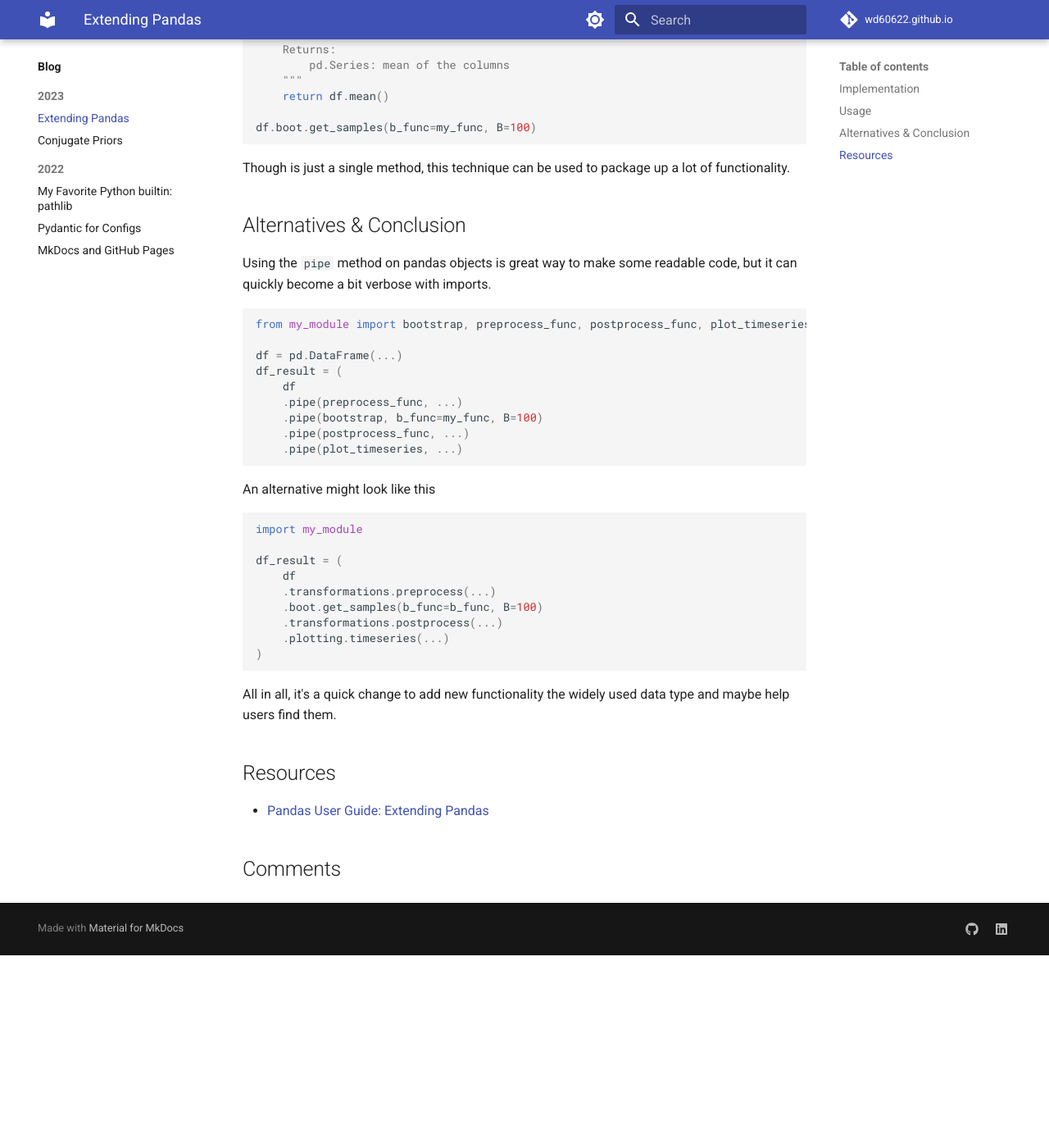
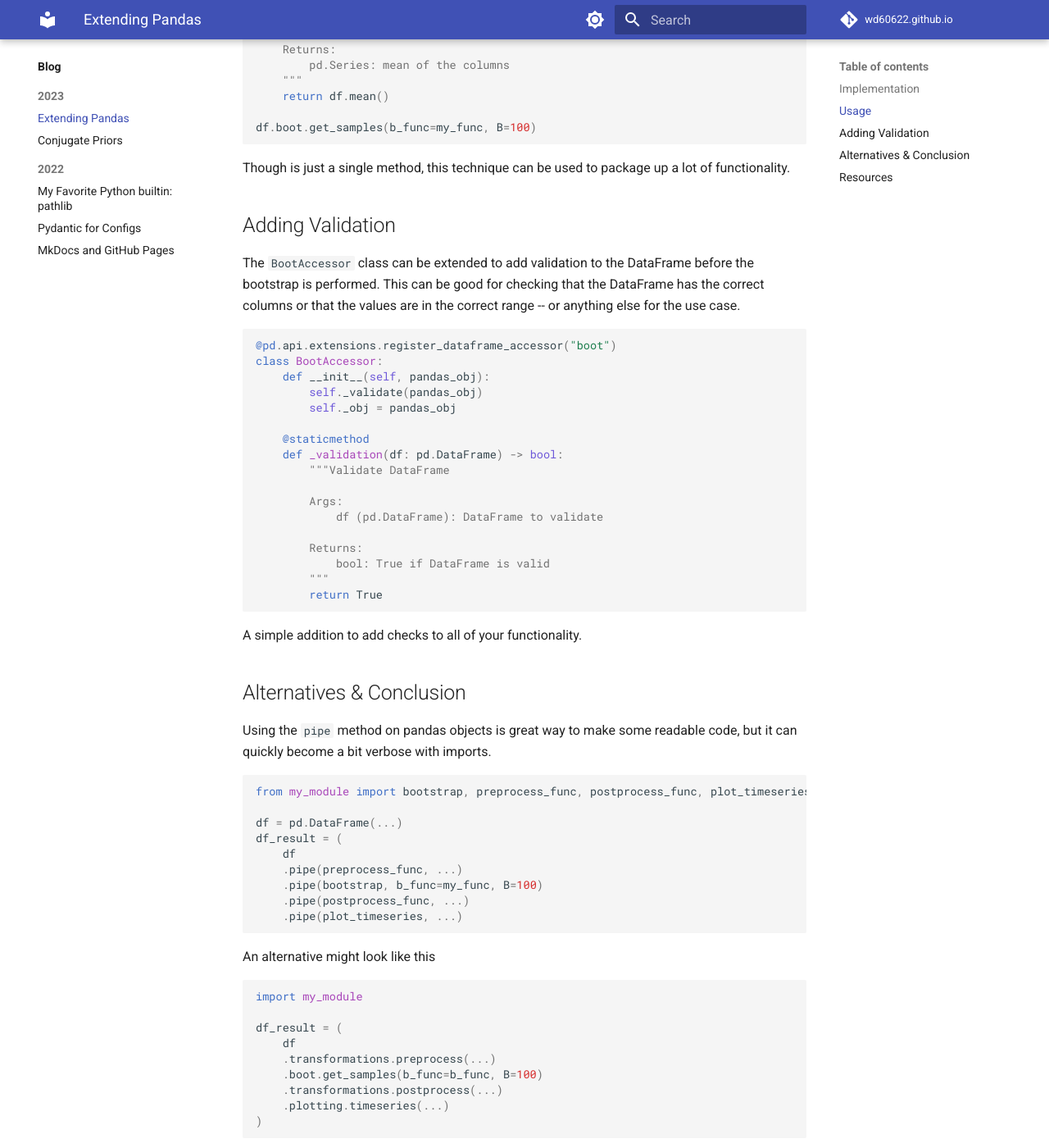
Before and after one commit to williambdean/williambdean.github.io, an MkDocs documentation site: the page built from docs/blog/posts/2023/extending-pandas.md, in a window 1280 px wide and 1400 px high, scrolled down 2031 px. Shown: the whole window at 82% size. Built offline with MkDocs 1.6.1 and Material for MkDocs 9.7.7, drawn with Linux system fonts in a browser that asks for light colours; comment, search, counter and statistics services are not loaded; before the commit the page ends 3196 px from its top, so only the background shows below that; some of the changed text lies outside the part shown.

Commit message:
sync with other site

````diff
--- a/docs/blog/posts/2023/extending-pandas.md
+++ b/docs/blog/posts/2023/extending-pandas.md
@@ -102,6 +102,32 @@ df.boot.get_samples(b_func=my_func, B=100)
 
 Though is just a single method, this technique can be used to package up a lot of functionality.
 
+## Adding Validation
+
+The `BootAccessor` class can be extended to add validation to the DataFrame before the bootstrap is performed. This can be good for checking that the DataFrame has the correct columns or that the values are in the correct range -- or anything else for the use case.
+
+```python
+@pd.api.extensions.register_dataframe_accessor("boot")
+class BootAccessor:
+    def __init__(self, pandas_obj):
+        self._validate(pandas_obj)
+        self._obj = pandas_obj
+
+    @staticmethod
+    def _validation(df: pd.DataFrame) -> bool:
+        """Validate DataFrame
+
+        Args:
+            df (pd.DataFrame): DataFrame to validate
+
+        Returns:
+            bool: True if DataFrame is valid
+        """
+        return True
+```
+
+A simple addition to add checks to all of your functionality.
+
 ## Alternatives & Conclusion
 
 Using the `pipe` method on pandas objects is great way to make some readable code, but it can quickly become a bit verbose with imports.
@@ -133,7 +159,7 @@ df_result = (
 
 ```
 
-All in all, it's a quick change to add new functionality the widely used data type and maybe help users find them.
+All in all, it's a quick change to add new functionality the widely used data type and maybe help the user experience.
 
 ## Resources
 
````
Also changed, not shown: other parts of docs/blog/posts/2023/extending-pandas.md (+1 -1 lines), docs/blog/posts/2023/conjugate-priors.md (+29 -13 lines).
